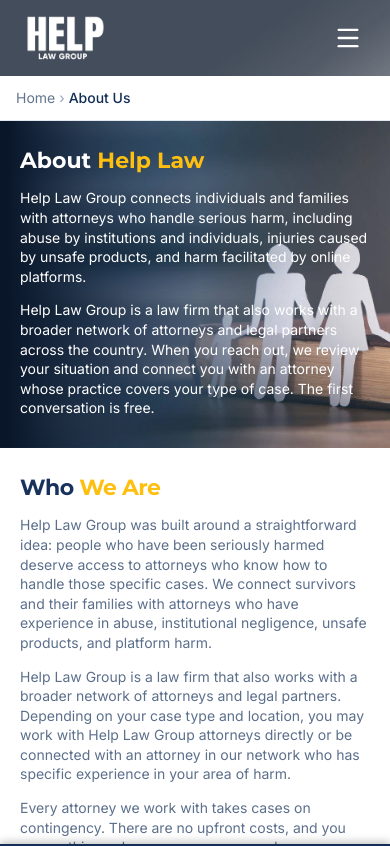
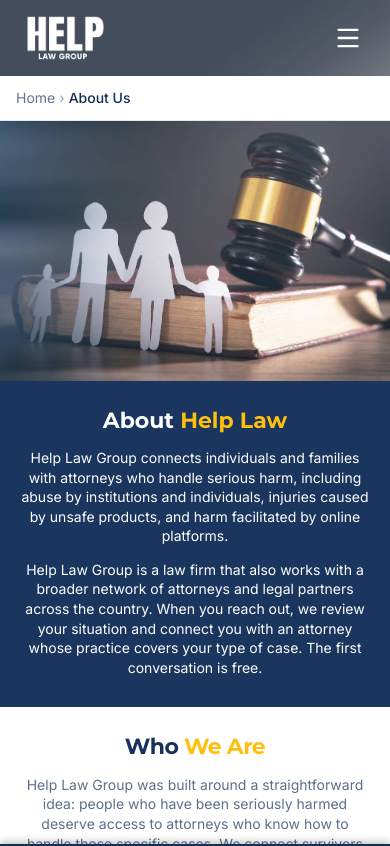
Before and after one commit to Ignition-Point/helplaw-nextjs, a Next.js app: page /about in a window 390 px wide. Shown: the top 846 px of the page. Built offline with nearby package versions, Linux system fonts and the light colour scheme.

Commit message:
feat: about page image issue fixed

```diff
--- a/src/app/about/page.tsx
+++ b/src/app/about/page.tsx
@@ -1,5 +1,6 @@
 import type { Metadata } from "next";
 import Link from "next/link";
+import Image from "next/image";
 import { Breadcrumbs } from "@/components/Breadcrumbs";
 import { Ear, Search, ShieldCheck, Lock, Users, Globe } from "lucide-react";
 import PreventWidowText from "@/components/PreventWidowText";
@@ -20,17 +21,19 @@
 
       {/* ─── SECTION 1: Hero ─── */}
       <section
-        className="bg-[#1A365E] py-[30px] md:py-[60px] lg:py-[80px] relative overflow-hidden z-10"
-        style={{
-          backgroundImage: "url(/assets/alt/about-bg-img.jpg)",
-          backgroundSize: "cover",
-          backgroundPosition: "center top",
-          backgroundRepeat: "no-repeat",
-        }}
+        className="bg-[#1A365E] md:bg-[url('/assets/alt/about-bg-img.jpg')] bg-cover bg-no-repeat bg-[position:50%_0] pt-0 py-[30px] md:py-[60px] lg:py-[80px] relative overflow-hidden z-10"
       >
-        <div className="absolute -rotate-180 bg-[linear-gradient(270deg,_#09162A_1.84%,_rgba(9,22,42,0)_51.09%)] inset-0 pointer-events-none -z-10" />
-        <div className="mx-auto max-w-7xl px-5">
-          <div className=" w-full max-w-[600px]">
+      <div className="hidden md:block absolute -rotate-180 bg-[linear-gradient(270deg,_#09162A_1.84%,_rgba(9,22,42,0)_51.09%)] inset-0 pointer-events-none -z-10" />
+      <Image
+          src="/assets/alt/about-bg-img-mobile.jpg"
+          alt="About Background"
+          fill
+          sizes="100vw"
+          quality={100}
+          className="!relative md:!absolute md:hidden object-cover object-center"
+        />
+        <div className="mx-auto max-w-7xl px-5 pt-[30px] md:pt-[0]">
+          <div className=" w-full max-w-[600px] text-center md:text-left">
             <h1 className="heading font-bold text-[22px] md:text-[34px] lg:text-[42px] leading-[120%] align-middle capitalize text-white tracking-normal">
               About <span className="text-[#FFBF0F]">Help Law</span>
             </h1>
@@ -54,7 +57,7 @@
       {/* ─── SECTION 2 & 3: Who We Are + By the Numbers ─── */}
       <section className="py-[30px] md:py-[60px] lg:py-[80px] bg-white">
         <div className="mx-auto max-w-7xl px-5">
-          <div className="grid lg:grid-cols-2 items-center gap-[20px] md:gap-14 lg:gap-20">
+          <div className="grid lg:grid-cols-2 items-center gap-[20px] md:gap-14 lg:gap-20 text-center md:text-left">
             {/* Left: Who We Are */}
             <div>
               <h2 className="heading font-bold text-[22px] md:text-[34px] lg:text-[42px] leading-[120%] text-[#17335D] tracking-tight">
@@ -164,7 +167,7 @@
 
       {/* ─── SECTION 5: The Cases We Handle ─── */}
       <section className="py-[30px] md:py-[60px] lg:py-[80px]">
-        <div className="mx-auto mx-auto max-w-7xl px-5">
+        <div className="mx-auto mx-auto max-w-7xl px-5 text-center md:text-left">
           <h2 className="heading font-bold text-[22px] md:text-[34px] lg:text-[42px] leading-[120%] text-[#17335D] tracking-tight">
             The <span className="text-[#FFBF0F]">Cases</span> We Handle
           </h2>
@@ -191,20 +194,20 @@
 
       {/* ─── SECTION 6: Available Across the Country ─── */}
       <section className="py-[30px] md:py-[60px] lg:py-[80px] bg-[#122d56]">
-        <div className="mx-auto max-w-7xl px-5">
-          <h2 className="heading font-bold text-[22px] md:text-[34px] lg:text-[42px] leading-[120%]  text-white tracking-tight mb-[14px] md:mb-6 lg:mb-8">
+        <div className="mx-auto max-w-7xl px-5 ">
+          <h2 className="text-center md:text-left heading font-bold text-[22px] md:text-[34px] lg:text-[42px] leading-[120%]  text-white tracking-tight mb-[14px] md:mb-6 lg:mb-8">
             Available Across <span className="text-[#FFBF0F]">the Country</span>
           </h2>
           <div className="grid lg:grid-cols-2 gap-6 md:gap-14 lg:gap-20 items-start">
             {/* Left: copy */}
             <div>
-              <p className="text-[14px] md:text-base lg:text-lg text-white leading-[140%]">
+              <p className="text-center md:text-left text-[14px] md:text-base lg:text-lg text-white leading-[140%]">
                 The attorneys in our network are licensed across multiple states
                 and handle cases nationwide. No matter where you are located or
                 where the harm occurred, we can review your situation and
                 connect you with the right attorney.
               </p>
-              <p className="mt-[14px] md:mt-4 text-[14px] md:text-base lg:text-lg text-white leading-[140%]">
+              <p className="text-center md:text-left mt-[14px] md:mt-4 text-[14px] md:text-base lg:text-lg text-white leading-[140%]">
                 Reaching out takes minutes. A real person will follow up with
                 every inquiry directly.
               </p>
--- a/src/app/cases/page.tsx
+++ b/src/app/cases/page.tsx
@@ -44,11 +44,11 @@
       {/* Hero */}
       <section className="bg-[#1A365E] py-[30px] md:py-[60px] lg:py-[80px]">
         <div className="mx-auto max-w-7xl px-5">
-          <div className="max-w-3xl">
+          <div className="max-w-3xl text-center md:text-left">
             <h1 className="heading text-[22px] md:text-[34px] lg:text-[42px] leading-[120%] leading-[120%] text-white tracking-tight">
               Our <span className="text-[#FFBF0F]">Cases</span>
             </h1>
-            <p className="mt-[14px] md:mt-4 text-[14px] md:text-base lg:text-lg text-white leading-[140%]">
+            <p className="mt-[14px] md:mt-4 text-[14px] md:text-base lg:text-lg text-white font-normal leading-[140%]">
               Attorneys in our network are actively reviewing cases in these
               areas. If you or someone you know experienced this kind of harm,
               you may have legal options. Select a case to learn more.
--- a/src/app/faq/page.tsx
+++ b/src/app/faq/page.tsx
@@ -182,7 +182,7 @@
       {/* Hero */}
       <section className="bg-[#1A365E] py-[30px] md:py-[60px] lg:py-[80px]">
         <div className="mx-auto max-w-7xl px-5">
-          <div className="max-w-3xl">
+          <div className="max-w-3xl text-center md:text-left">
             <h1 className="text-[22px] md:text-[34px] lg:text-[42px] leading-[120%] text-white tracking-tight">
               Frequently Asked <span className="text-[#FFBF0F]">Questions</span>
             </h1>
--- a/src/app/globals.css
+++ b/src/app/globals.css
@@ -325,6 +325,7 @@
   .prose-helplaw h3,
   .prose-helplaw h2{
     font-size: 22px;
+    text-align: center;
   }
   .prose-helplaw p{
     font-size: 14px;
@@ -333,6 +334,15 @@
     margin-top: 0;
     margin-bottom: 12px;
   }
+  .prose-helplaw{
+    text-align: center;
+  }
+  article h2{
+    text-align: center;
+  }
+  .prose-helplaw ul{
+    text-align: left;
+  }
 }
 @media (max-width: 576px) {
 h1.heading.text-\[22px\],
--- a/src/app/resources/page.tsx
+++ b/src/app/resources/page.tsx
@@ -48,7 +48,7 @@
       {/* Hero */}
       <section className="bg-[#1A365E] py-[30px] md:py-[60px] lg:py-[80px]">
         <div className="mx-auto max-w-7xl px-5">
-          <div className="max-w-3xl">
+          <div className="max-w-3xl text-center md:text-left">
             <h1 className="heading text-[22px] md:text-[34px] lg:text-[42px] leading-[120%] text-white tracking-tight">
               Resources
             </h1>
--- a/src/components/FAQAccordion.tsx
+++ b/src/components/FAQAccordion.tsx
@@ -24,7 +24,7 @@
           <AccordionTrigger className="heading cursor-pointer text-small sm:text-base font-semibold text-[#122D56] hover:no-underline hover:text-navy-700">
             {item.q}
           </AccordionTrigger>
-          <AccordionContent className="text-base leading-[140%] text-[#546885] leading-relaxed">
+          <AccordionContent className="text-[14px] md:text-base leading-[140%] text-[#546885] leading-[140%]">
             {item.a}
           </AccordionContent>
         </AccordionItem>
--- a/src/components/ResourceGrid.tsx
+++ b/src/components/ResourceGrid.tsx
@@ -129,7 +129,7 @@
                   </span>
                 </div>
 
-                <h2 className="heading text-lg font-semibold text-[#122D56] leading-snug group-hover:text-[#09162A]">
+                <h2 className="heading text-[16px] md:text-lg font-semibold text-[#122D56] leading-snug group-hover:text-[#09162A]">
                   {post.title}
                 </h2>
 
--- a/src/components/blocks/HeroWithForm.tsx
+++ b/src/components/blocks/HeroWithForm.tsx
@@ -51,10 +51,10 @@
       <div className="relative mx-auto max-w-7xl px-5">
         <div className="grid lg:grid-cols-5 gap-[18px] md:gap-12 lg:gap-16 items-start pt-[22px] md:pt-[0]">
           {/* Left: copy */}
-          <div className="lg:col-span-3 pt-2">
+          <div className="lg:col-span-3 pt-2 text-center md:text-left">
             {eyebrow && (
               <div className="flex items-center gap-2 mb-5">
-                <div className="h-px w-8 bg-[#FFBF0F]" />
+                <div className="hidden md:block -px w-8 bg-[#FFBF0F]" />
                 <span className="text-sm font-medium tracking-wider uppercase text-[#FFBF0F]">
                   {eyebrow}
                 </span>
@@ -82,7 +82,7 @@
             )}
 
             {/* Trust badges */}
-            <div className="mt-[14px] md:mt-4 lg:mt-6 flex flex-wrap items-center gap-x-6 gap-y-3">
+            <div className="mt-[14px] md:mt-4 lg:mt-6 flex flex-wrap items-center justify-center md:justify-start gap-x-6 gap-y-1.5 md:gap-y-3">
               {["Free Case Review", "No Fees Unless You Win", "Confidential"].map((text) => (
                 <span key={text} className="inline-flex items-center gap-2 text-sm text-white">
                   <span className="h-2.5 w-2.5 rounded-full bg-[#FFBF0F] shrink-0" />
--- a/src/components/blocks/MidPageCTA.tsx
+++ b/src/components/blocks/MidPageCTA.tsx
@@ -59,14 +59,14 @@
         {content && (
           <div
             className={cn(
-              "mt-4 text-[16px] lg:text-[18px] ",
+              "mt-[14px] md:mt-4 text-[14px] md:text-[16px] lg:text-[18px] leading-[140%] font-normal",
               variant === "gold" && "[&_p]:text-[#122D56]",
               variant === "dark" && "[&_p]:text-[#122D56]",
             )}
             dangerouslySetInnerHTML={{ __html: content }}
           />
         )}
-        <div className="mt-6 flex flex-col sm:flex-row items-center justify-center gap-4">
+        <div className="mt-[14px] md:mt-6 lg:mt-6 flex flex-col sm:flex-row items-center justify-center gap-4">
           <a
             href={ctaHref}
             className={cn(
```
Also changed, not shown: src/app/get-legal-help/page.tsx (+6 -6 lines), src/app/your-rights/page.tsx (+5 -5 lines), public/assets/alt/about-bg-img-mobile.jpg (added).
